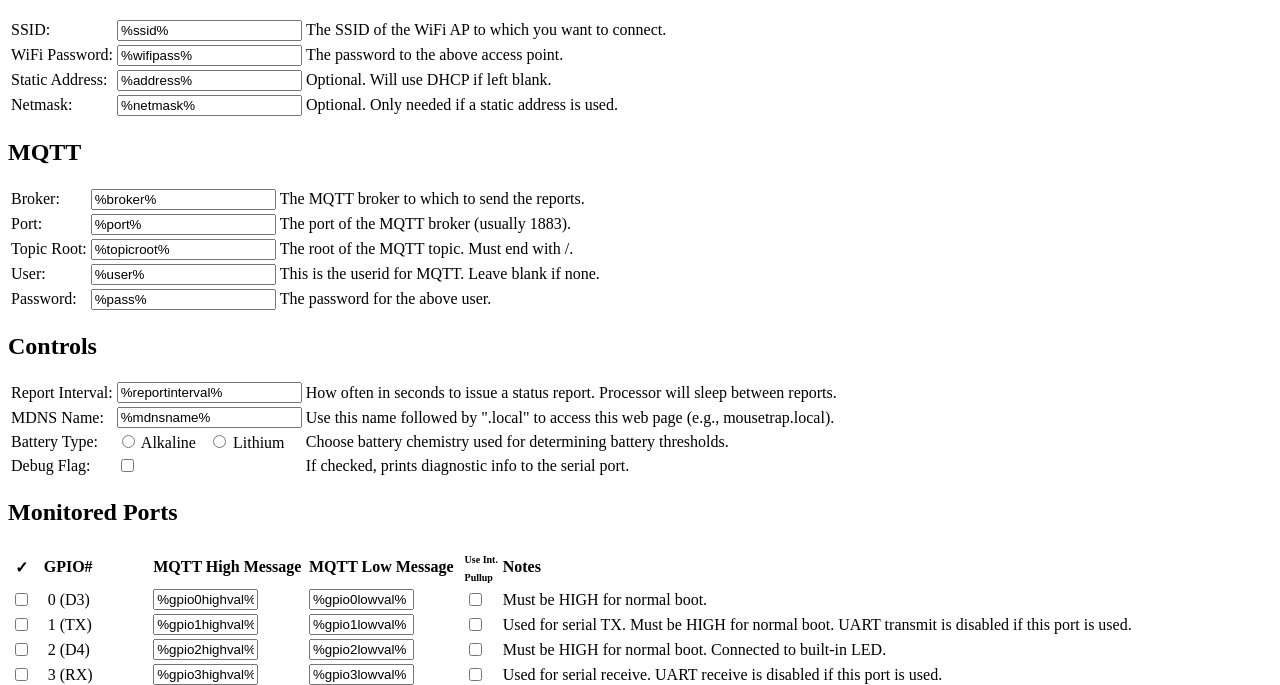
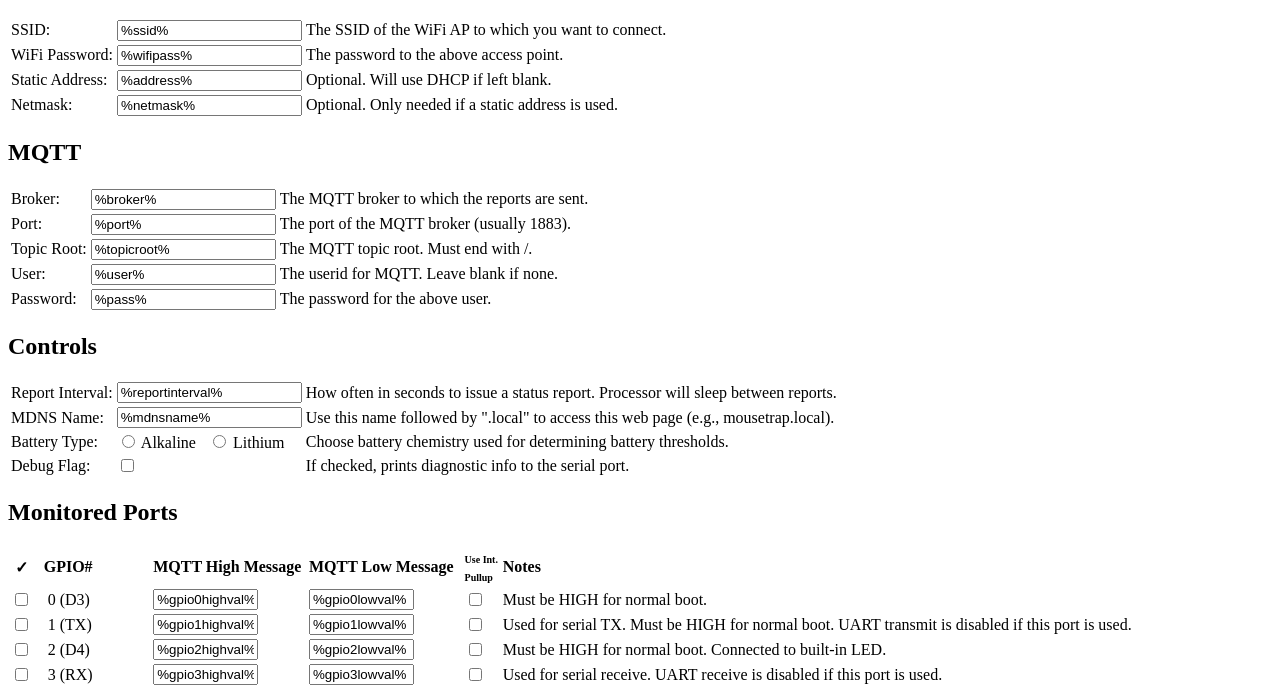
Before and after one commit to buteomont/Generic-Switch-Monitor, a plain HTML site: page data/index.html in a window 1280 px wide. Shown: the part 110-795 px from the top of the page. Drawn offline with Linux system fonts and the light colour scheme.

Commit message:
Clarified some settings on web page

```diff
--- a/data/index.html
+++ b/data/index.html
@@ -42,17 +42,17 @@
     <table border="0">
       <tr><td>SSID:          </td><td><input name="ssid"          value="%ssid%" maxlength="50" onchange="updateStuff()" />    </td><td>The SSID of the WiFi AP to which you want to connect. </td></tr>
       <tr><td>WiFi Password: </td><td><input name="wifipass"      value="%wifipass%" maxlength="50" onchange="updateStuff()" /></td><td>The password to the above access point.               </td></tr>
-      <tr><td>Static Address:</td><td><input name="address"       value="%address%" maxlength="30" onchange="updateStuff()" /> </td><td>Optional. Will use DHCP if left blank.                    </td></tr>
-      <tr><td>Netmask:       </td><td><input name="netmask"       value="%netmask%" maxlength="30" onchange="updateStuff()" /> </td><td>Optional. Only needed if a static address is used.     </td></tr>
+      <tr><td>Static Address:</td><td><input name="address"       value="%address%" maxlength="30" onchange="updateStuff()" /> </td><td>Optional. Will use DHCP if left blank.                </td></tr>
+      <tr><td>Netmask:       </td><td><input name="netmask"       value="%netmask%" maxlength="30" onchange="updateStuff()" /> </td><td>Optional. Only needed if a static address is used.    </td></tr>
       </table>
 
     <h2>MQTT</h2>
     <table border="0">
-      <tr><td>Broker:    </td><td><input name="broker"        value="%broker%" maxlength="50" onchange="updateStuff()" />   </td><td>The MQTT broker to which to send the reports.    </td></tr>
-      <tr><td>Port:      </td><td><input name="port"          value="%port%" maxlength="5" onchange="updateStuff()" />     </td><td>The port of the MQTT broker (usually 1883).       </td></tr>
-      <tr><td>Topic Root:</td><td><input name="topicroot"     value="%topicroot%" maxlength="100" onchange="updateStuff()" /></td><td>The root of the MQTT topic. Must end with /.    </td></tr>
-      <tr><td>User:      </td><td><input name="user"          value="%user%" maxlength="50" onchange="updateStuff()" />     </td><td>This is the userid for MQTT. Leave blank if none.</td></tr>
-      <tr><td>Password:  </td><td><input name="pass"          value="%pass%" maxlength="50" onchange="updateStuff()" />     </td><td>The password for the above user.                 </td></tr>
+      <tr><td>Broker:    </td><td><input name="broker"        value="%broker%" maxlength="50" onchange="updateStuff()" />    </td><td>The MQTT broker to which the reports are sent.  </td></tr>
+      <tr><td>Port:      </td><td><input name="port"          value="%port%" maxlength="5" onchange="updateStuff()" />       </td><td>The port of the MQTT broker (usually 1883).     </td></tr>
+      <tr><td>Topic Root:</td><td><input name="topicroot"     value="%topicroot%" maxlength="100" onchange="updateStuff()" /></td><td>The MQTT topic root. Must end with /.           </td></tr>
+      <tr><td>User:      </td><td><input name="user"          value="%user%" maxlength="50" onchange="updateStuff()" />      </td><td>The userid for MQTT. Leave blank if none.       </td></tr>
+      <tr><td>Password:  </td><td><input name="pass"          value="%pass%" maxlength="50" onchange="updateStuff()" />      </td><td>The password for the above user.                </td></tr>
       </table>
 
     <h2>Controls</h2>
```
